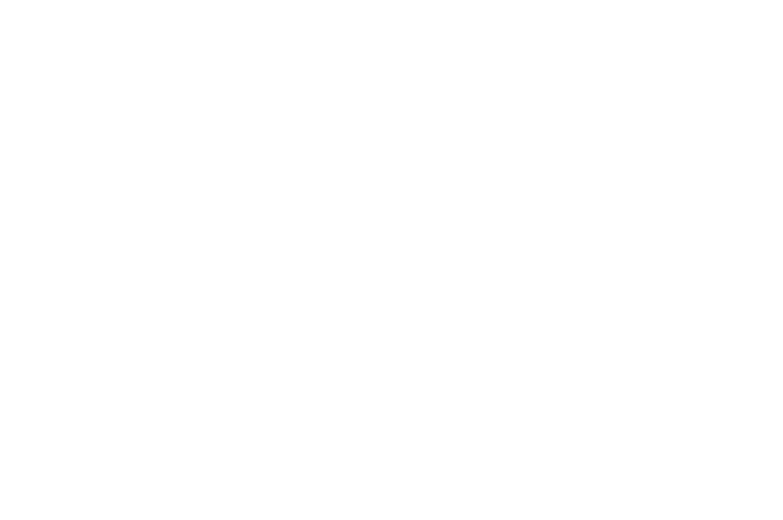
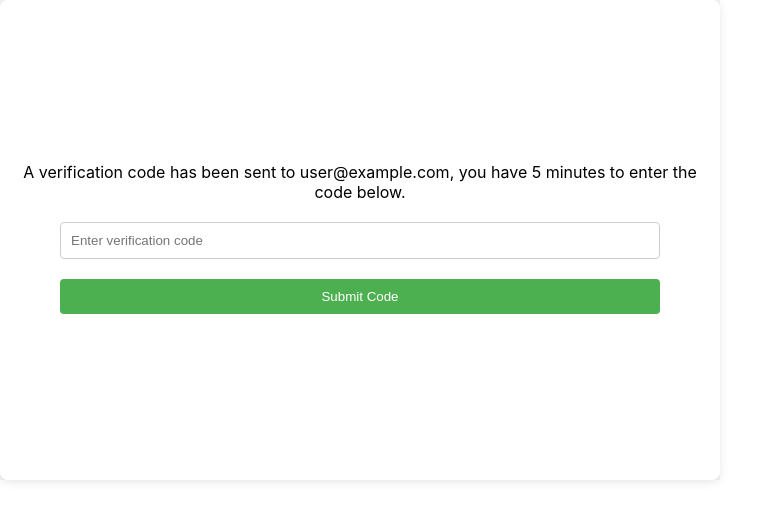
Before and after one commit to TS29TR21/Front-end, a React (Create React App) app in the folder frontend-bananaboat/: page /reset-code in a window 1280 px wide. Before the commit this address had no page. Shown: the top 520 px of the page, without its empty margins (0-783 px from the left). Built offline with nearby package versions, Linux system fonts and the light colour scheme.

Commit message:
Navigation Updates

```diff
--- a/frontend-bananaboat/src/App.js
+++ b/frontend-bananaboat/src/App.js
@@ -7,7 +7,7 @@
 import NewPassword from "./components/new-password.js";
 import RateResource from "./components/rate-resource.js";
 import Register from "./components/register.js";
-import PasswordReset from "./components/reset-password.js";
+import PasswordReset from "./components/reset-password.js"; // This is the reset-password page
 import ResourceReport from "./components/resource-report.js";
 import UpdateUserRole from "./components/update-user-role.js";
 import UploadTaggingResource from "./components/file-upload-tagging.js";
@@ -18,6 +18,7 @@
 import Contributors from "./components/contributors.js";
 import Self from "./components/sdl.js";
 import Analytics from "./components/analytics.js";
+import ResetPasswordCode from "./components/reset-password-code.js"; // Import the new ResetPasswordCode component
 
 function App() {
   return (
@@ -33,6 +34,7 @@
             <Route path="/rate-resource-page" element={<RateResource />} />
             <Route path="/register-page" element={<Register />} />
             <Route path="/reset-password-page" element={<PasswordReset />} />
+            <Route path="/reset-code" element={<ResetPasswordCode email="user@example.com" />} /> {/* Add this line */}
             <Route path="/resource-report-page" element={<ResourceReport />} />
             <Route path="/update-role-page" element={<UpdateUserRole />} />
             <Route path="/subject-view-page" element={<SubjectView />} />
@@ -42,10 +44,7 @@
             <Route path="/contributors-page" element={<Contributors />} />
             <Route path="/self-page" element={<Self />} />
             <Route path="/analytics-page" element={<Analytics />} />
-            <Route
-              path="/file-upload-page"
-              element={<UploadTaggingResource />}
-            />
+            <Route path="/file-upload-page" element={<UploadTaggingResource />} />
           </Routes>
         </div>
       </Router>
--- a/frontend-bananaboat/src/components/login.js
+++ b/frontend-bananaboat/src/components/login.js
@@ -107,8 +107,8 @@
 const styles = {
   pageContainer: {
     display: "flex",
-    height: "60vh",
-    padding: "20px",
+    height: "70vh",
+    //padding: "20px",
     backgroundColor: "#f4f4f4",
   },
   mainContent: {
--- a/frontend-bananaboat/src/components/reset-password-code.js
+++ b/frontend-bananaboat/src/components/reset-password-code.js
@@ -1,17 +1,11 @@
 import React, { useState } from 'react';
 
-const ReportResource = ({ email }) => {
+const ResetPasswordCode = ({ email }) => {
   const [code, setCode] = useState('');
 
   // Handle input change for the verification code
   const handleCodeChange = (e) => {
     setCode(e.target.value);
-  };
-
-  // Handle back button click
-  const handleBack = (e) => {
-    e.preventDefault();
-    window.location.href = '/'; // Redirect to the homepage
   };
 
   // Handle form submission for code validation
@@ -54,49 +48,107 @@
   };
 
   return (
-    <div>
-      <header>
-        <h2 style={{ textAlign: 'center' }}>Report Resource</h2>
-      </header>
+    <div style={styles.pageContainer}>
+      <main style={styles.mainContent}>
 
-      {/* Back Button Form */}
-      <form onSubmit={handleBack}>
-        <div style={{ textAlign: 'center' }}>
-          <input type="submit" value="Back" name="backButton" />
-        </div>
-      </form>
-
-      <center>
+        <p style={styles.centerText}>
           A verification code has been sent to {email}, you have 5 minutes to enter the code below.
-      </center>
+        </p>
 
         {/* Code Validation Form */}
-      <form onSubmit={handleSubmit}>
-        <table border="1" style={{ margin: 'auto', marginTop: '20px' }}>
-          <tbody>
-            <tr>
-              <td>
+        <form onSubmit={handleSubmit} style={styles.form}>
+          <div style={styles.formGroup}>
             <input
               type="text"
-                  placeholder="Enter verification code here"
+              placeholder="Enter verification code"
               name="code"
               value={code}
               onChange={handleCodeChange}
               required
+              style={styles.input}
             />
-                <input type="hidden" value={email} name="email" />
-              </td>
-            </tr>
-            <tr>
-              <td align="center">
-                <input type="submit" name="submitCode" value="Submit Code" />
-              </td>
-            </tr>
-          </tbody>
-        </table>
+          </div>
+          <div style={styles.formGroup}>
+            <input type="submit" value="Submit Code" style={styles.submitButton} />
+          </div>
         </form>
+      </main>
     </div>
   );
 };
 
-export default ReportResource;
+// Styles for the component
+const styles = {
+  pageContainer: {
+    display: "flex",
+    height: "60vh",
+    width: "90vh",
+    //padding: "20px",
+    backgroundColor: "#f4f4f4",
+  },
+  mainContent: {
+    flex: 1,
+    padding: "20px",
+    backgroundColor: "#ffffff",
+    borderRadius: "8px",
+    WebkitBoxShadow: "0 2px 10px rgba(0,0,0,0.1)", // Safari
+    MozBoxShadow: "0 2px 10px rgba(0,0,0,0.1)",    // Firefox
+    boxShadow: "0 2px 10px rgba(0,0,0,0.1)",       // Standard property
+    overflowY: "auto",
+    display: 'flex',
+    flexDirection: 'column',
+    alignItems: 'center', // Center content horizontally
+    justifyContent: 'center', // Center content vertically
+  },
+  header: {
+    textAlign: "center",
+    marginBottom: "20px",
+  },
+  centerText: {
+    textAlign: "center",
+    marginBottom: "20px",
+  },
+  form: {
+    display: "flex",
+    flexDirection: "column",
+    alignItems: "center",
+    width: "100%",
+    maxWidth: "600px", // Increased max width for more horizontal space
+  },
+  formGroup: {
+    marginBottom: "20px", // Increased margin for more spacing
+    width: "100%",
+  },
+  input: {
+    width: "100%",
+    padding: "10px",
+    borderRadius: "4px",
+    border: "1px solid #ccc",
+    WebkitBoxSizing: "border-box", // Safari
+    MozBoxSizing: "border-box",    // Firefox
+    boxSizing: "border-box",       // Standard property
+  },
+  submitButton: {
+    padding: "10px 15px",
+    backgroundColor: "#4CAF50",
+    color: "white",
+    border: "none",
+    borderRadius: "4px",
+    cursor: "pointer",
+    width: "100%",
+    WebkitTransition: "background-color 0.3s ease", // Safari
+    MozTransition: "background-color 0.3s ease",    // Firefox
+    transition: "background-color 0.3s ease",       // Standard property
+  },
+  backButton: {
+    padding: "10px 15px",
+    backgroundColor: "#f4f4f4",
+    color: "#333",
+    border: "1px solid #ccc",
+    borderRadius: "4px",
+    cursor: "pointer",
+    marginTop: "10px",
+  },
+};
+
+export default ResetPasswordCode;
--- a/frontend-bananaboat/src/components/reset-password.js
+++ b/frontend-bananaboat/src/components/reset-password.js
@@ -1,25 +1,31 @@
 import React, { useState } from "react";
+import ResetPasswordCode from "./reset-password-code.js"; // Import the reset password code component
 
 const PasswordReset = ({ handleBackToLoginClick }) => {
+  // Manage form state
   const [email, setEmail] = useState("");
 
+  // Manage section state
+  const [activeSection, setActiveSection] = useState("reset-password");
+
+  // Handle input change
   const handleInputChange = (e) => {
     setEmail(e.target.value);
   };
 
+  // Handle form submission (Get Code button)
   const handleResetSubmit = (e) => {
     e.preventDefault();
-    // Logic for handling password reset
     console.log("Email for password reset:", email);
+
+    // Navigate to the reset-password-code section
+    setActiveSection("reset-password-code");
   };
 
-  return (
-    <div style={styles.pageContainer}>
-      <main style={styles.mainContent}>
-        <header style={styles.header}>
-          <h1>Password Reset</h1>
-        </header>
-
+  // Render content based on the active section
+  const renderSectionContent = () => {
+    if (activeSection === "reset-password") {
+      return (
         <form onSubmit={handleResetSubmit} style={styles.form}>
           <div style={styles.formGroup}>
             <input
@@ -38,11 +44,28 @@
             />
           </div>
         </form>
+      );
+    } else if (activeSection === "reset-password-code") {
+      return <ResetPasswordCode />; // Render the reset-password-code component
+    }
+  };
+
+  return (
+    <div style={styles.pageContainer}>
+      <main style={styles.mainContent}>
+        <header style={styles.header}>
+          <h3>Password Reset</h3>
+        </header>
+
+        {/* Render form or reset password code component */}
+        {renderSectionContent()}
 
         {/* Back to Login button */}
-        <button onClick={handleBackToLoginClick} style={styles.backButton}>
-          Back to Login
-        </button>
+        {activeSection === "reset-password" && (
+          <button onClick={handleBackToLoginClick} style={styles.backButton}>
+            Back to Login
+          </button>
+        )}
       </main>
     </div>
   );
@@ -54,7 +77,7 @@
     display: "flex",
     height: "60vh",
     width: "100vh",
-    padding: "20px",
+    //padding: "20px",
     backgroundColor: "#f4f4f4",
   },
   mainContent: {
```
Lines whose indentation alone changed are shown as unchanged.
